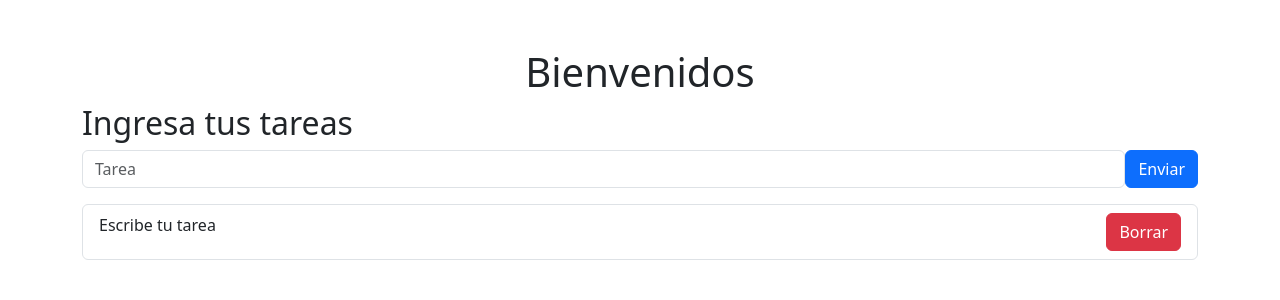
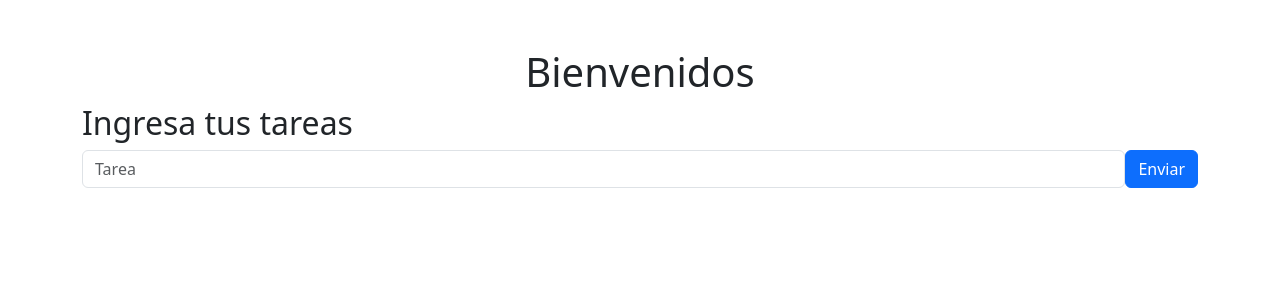
Before and after one commit to leorecalde/tpReactPto4y5, a React (Vite) app: page / in a window 1280 px wide. Shown: the top 300 px of the page. Built offline with nearby package versions, Linux system fonts and the light colour scheme.

Commit message:
mostramos items de tareas

```diff
--- a/src/components/Formulario.jsx
+++ b/src/components/Formulario.jsx
@@ -2,16 +2,21 @@ import Button from "react-bootstrap/Button";
 import Form from "react-bootstrap/Form";
 import ListaTareas from "./ListaTareas";
 import { useForm } from "react-hook-form";
-
+import { useState } from "react";
 const Formulario = () => {
   const {
     register,
     handleSubmit,
     formState: { errors },
+    reset,
   } = useForm();
 
+  const [arrayTareas, setArrayTareas] = useState([]);
+
   const onSubmit = (data) => {
-    console.log(data);
+    console.log(data.tarea);
+    setArrayTareas([...arrayTareas, data.tarea]);
+    reset();
   };
 
   return (
@@ -44,7 +49,7 @@ const Formulario = () => {
           {errors.tarea?.message}
         </Form.Text>
       </Form>
-      <ListaTareas></ListaTareas>
+      <ListaTareas arrayTareas={arrayTareas}></ListaTareas>
     </section>
   );
 };
--- a/src/components/ListaTareas.jsx
+++ b/src/components/ListaTareas.jsx
@@ -1,11 +1,13 @@
 import ListGroup from "react-bootstrap/ListGroup";
 import ItemTarea from "./ItemTarea";
 
-const ListaTareas = () => {
+const ListaTareas = ({arrayTareas}) => {
   return (
     <div>
       <ListGroup>
-        <ItemTarea></ItemTarea>
+        {
+            arrayTareas.map((tarea, indice)=> <ItemTarea key={indice} tarea={tarea}></ItemTarea>)
+        }
       </ListGroup>
 
     </div>
```
